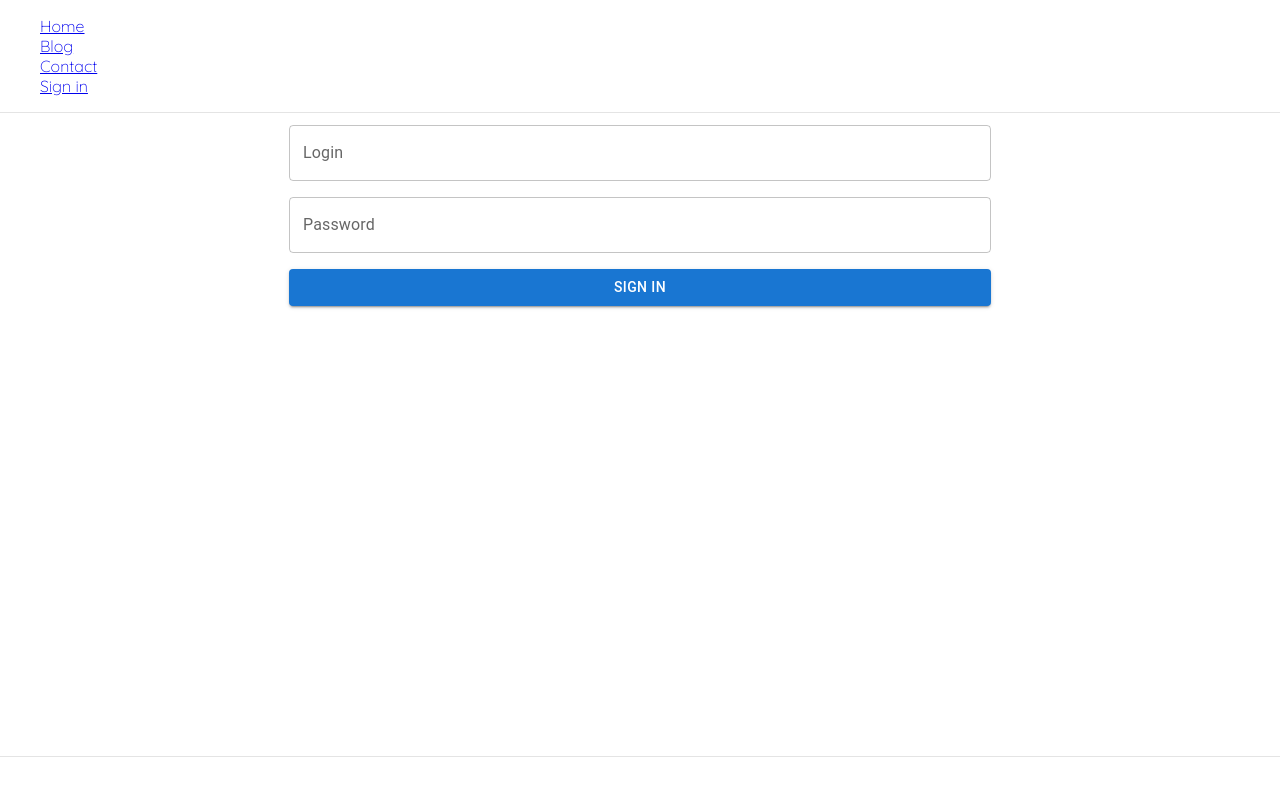
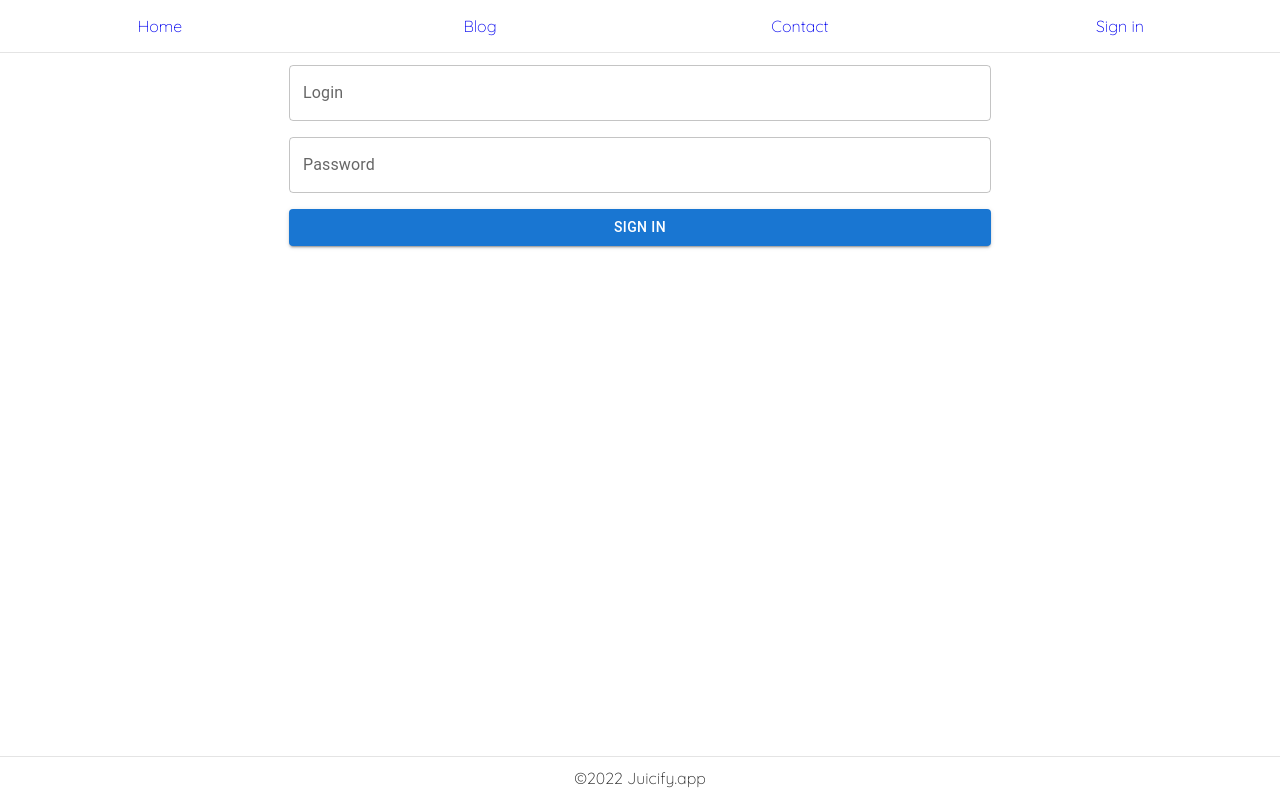
Before and after one commit to whoisarjen/Juicify-next-express, a Next.js app: page /login in a window 1280 px wide. Built offline with nearby package versions, Linux system fonts and the light colour scheme.

Commit message:
Before i18next

```diff
--- a/components/Footer.js
+++ b/components/Footer.js
@@ -1,7 +1,7 @@
 const Footer = () => {
     return (
         <footer className="footer">
-            Footer
+            ©2022 Juicify.app
         </footer>
     );
 }
--- a/pages/login.js
+++ b/pages/login.js
@@ -1,25 +1,19 @@
 import { useState } from 'react'
-import { useDispatch } from 'react-redux'
+import { useSelector, useDispatch } from 'react-redux'
 import TextField from '@mui/material/TextField';
 import LoadingButton from '@mui/lab/LoadingButton';
 import Stack from '@mui/material/Stack';
 
 const Login = () => {
     // const dispatch = useDispatch()
-    const [loading, setLoading] = useState(false);
     const [login, setLogin] = useState('')
     const [password, setPassword] = useState('')
-    const [errorLogin, setLoginError] = useState(false)
-    const [errorPassword, setPasswordError] = useState(false)
+    const [loading, setLoading] = useState(false);
+    const requiredBasicInputLength = useSelector((state) => state.config.requiredBasicInputLength)
 
     const handleLogin = async () => {
-        setLoginError(false)
-        setPasswordError(false)
-
-        if(login.length < 3) setLoginError(true)
-        else if(password.length < 3) setPasswordError(true)
-        else{
-
+        if(requiredBasicInputLength(login).status && requiredBasicInputLength(password).status){
+            console.log("Signing in...")
             // TO THE HOOOOOOOOK!
 
             // setLoading(true)
@@ -38,25 +32,25 @@ const Login = () => {
         <div className="login">
             <Stack direction="column" spacing={2}>
                 <TextField
-                    error={errorLogin}
-                    helperText={errorLogin ? 'Expect at least 3 letters!' : ''}
                     label="Login"
+                    value={login}
                     variant="outlined"
-                    value={login}
                     onChange={(e) => setLogin(e.target.value)}
+                    error={login.length > 0 && !requiredBasicInputLength(login).status}
+                    helperText={login.length > 0 && !requiredBasicInputLength(login).status ? requiredBasicInputLength(login).message : ''}
                 />
                 <TextField
-                    error={errorPassword}
-                    helperText={errorPassword ? 'Expect at least 3 letters!' : ''}
                     label="Password"
                     type="password"
+                    value={password}
                     variant="outlined"
-                    value={password}
                     onChange={(e) => setPassword(e.target.value)}
+                    error={password.length > 0 && !requiredBasicInputLength(password).status}
+                    helperText={password.length > 0 && !requiredBasicInputLength(password).status ? requiredBasicInputLength(password).message : ''}
                 />
                 <LoadingButton
+                    loading={loading}
                     variant="contained"
-                    loading={loading}
                     onClick={handleLogin}
                 >Sign in</LoadingButton>
             </Stack>
--- a/redux/features/configSlice.js
+++ b/redux/features/configSlice.js
@@ -2,6 +2,19 @@ import { createSlice } from '@reduxjs/toolkit'
 
 const initialState = {
   domain: 'https://juicify.app',
+  requiredBasicInputLength: (value) => {
+    if(2 < value.length && value.length < 41){
+      return {
+        status: true,
+        message: ''
+      }
+    }else{
+      return {
+        status: false,
+        message: 'Expect 3 to 40 letters!'
+      }
+    }
+  }
 }
 
 export const configSlice = createSlice({
--- a/styles/globals.css
+++ b/styles/globals.css
@@ -3,6 +3,10 @@
 body{
   margin: 0;
   font-family: 'Quicksand', sans-serif;
+}
+
+a{
+  text-decoration: none;
 }
 
 .layout{
@@ -26,9 +30,24 @@ body{
   border-bottom: 1px solid #e4e4e4;
 }
 
+.navbar ul{
+  list-style-type: none;
+  width: 100%;
+  display: grid;
+  padding: 0;
+  grid-template-columns: 1fr 1fr 1fr 1fr;
+}
+
+.navbar ul li{
+  color: rgba(0,0,0,.87);
+  text-align: center;
+}
+
 .footer{
   width: 100%;
   min-height: 43px;
-  color: #fff;
+  line-height: 43px;
+  color: rgba(0,0,0,.87);
   border-top: 1px solid #e4e4e4;
+  text-align: center;
 }
```
